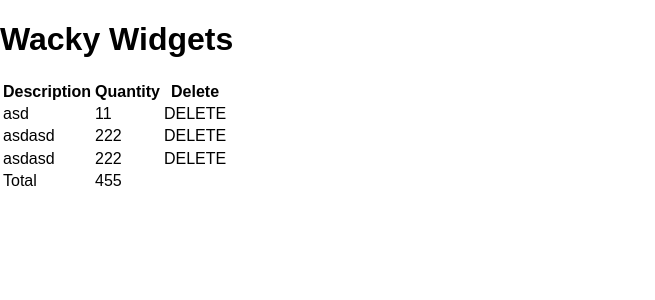
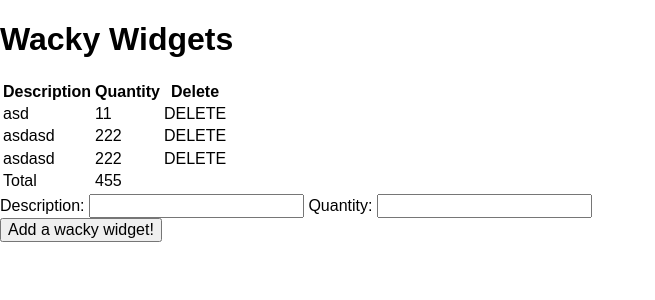
Before and after one commit to ssjkhan/GA-assessment-3, a Django app: page / in a window 1280 px wide. Shown: the top 300 px of the page, without its empty margins (0-655 px from the left). Run offline with Django 4.2, Linux system fonts and the light colour scheme; data comes from the database, SQL or seed files in the repository; both versions use the stored data as it was after the commit; some libraries are stand-ins or nearby versions.

Commit message:
Add widget functionality

```diff
--- a/main_app/templates/widgets.html
+++ b/main_app/templates/widgets.html
@@ -21,4 +21,13 @@
 		<td>{{count}}</td>
 	</tr>
 </table>
-{% endif %} {% endblock %}
+{% endif %}
+<form method="post">
+	{% csrf_token %} {{form}}
+	<br />
+	<input
+		type="submit"
+		value="Add a wacky widget!"
+	/>
+</form>
+{% endblock %}
--- a/main_app/views.py
+++ b/main_app/views.py
@@ -4,11 +4,17 @@ from .forms import WidgetForm
 # Create your views here.
 
 def home(req):
+    if req.method == "POST":
+        form = WidgetForm(req.POST)
+        new_widget = form.save(commit=False)
+        new_widget.save()
+
     widgets = list(Widget.objects.values())
 
     count = 0
     for w in widgets:
         count += int(w["quantity"])
+
     form = WidgetForm
 
     data = {
@@ -16,6 +22,4 @@ def home(req):
         "count" : count,
         "form" : form
     }
-
-
     return render(req, 'widgets.html', data)
```
Also changed, not shown: db.sqlite3.
